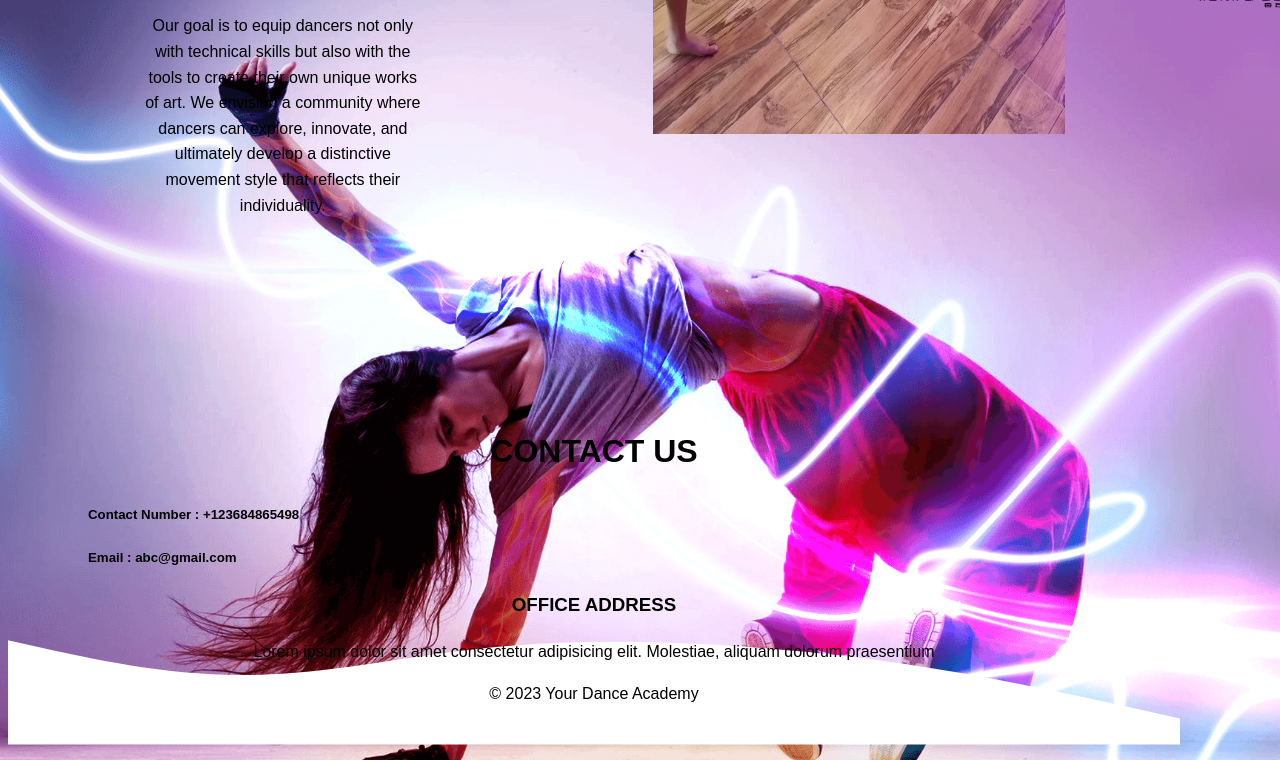
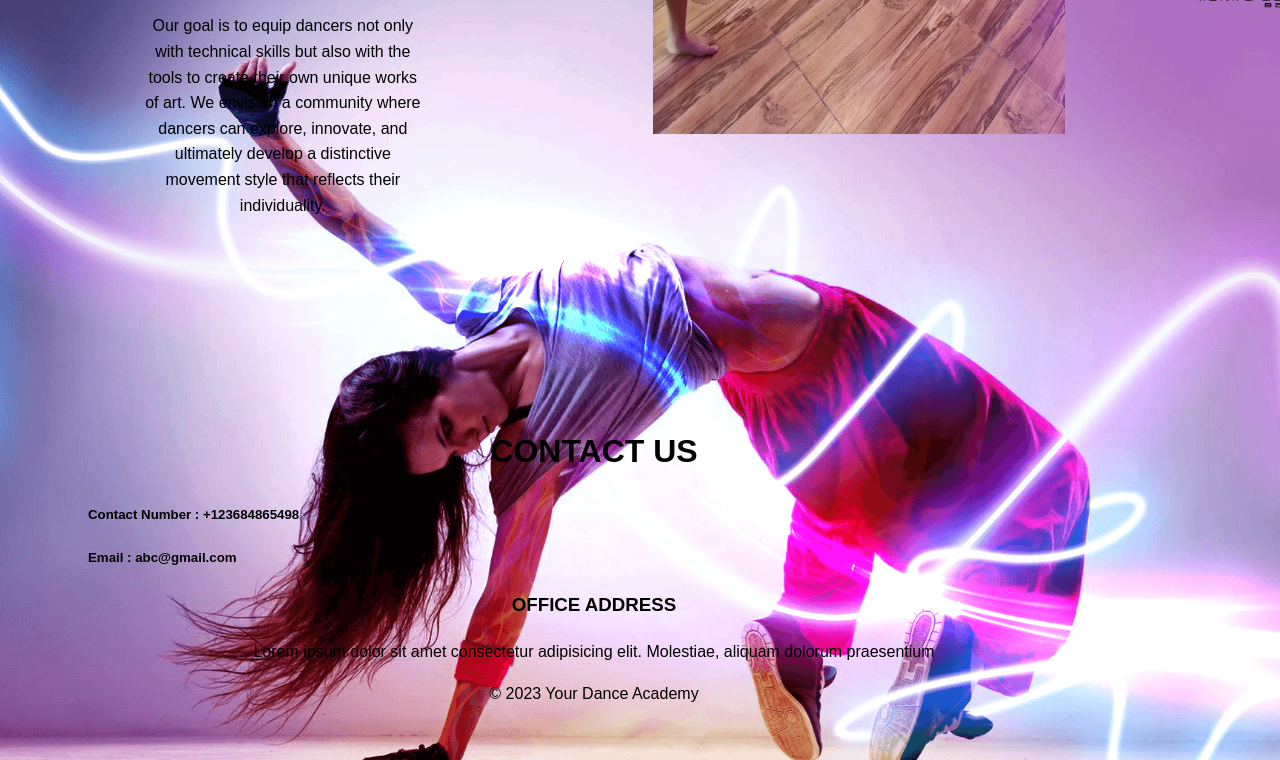
Before and after one commit to smritisingh110/DancingArena1, a plain HTML site: page index.html in a window 1280 px wide. Shown: the part 4809-5569 px from the top of the page. Drawn offline with Linux system fonts and the light colour scheme.

Commit message:
Add files via upload

```diff
--- a/index.html
+++ b/index.html
@@ -259,12 +259,7 @@
                 <p>&copy; 2023 Your Dance Academy</p>
             </div>
 
-            <div class="wave-svg">
-                <!-- SVG code for the wave -->
-                <svg xmlns="http://www.w3.org/2000/svg" viewBox="0 0 1440 320">
-                    <path fill="#ffffff" fill-opacity="1" d="M0,192L48,202.7C96,213,192,235,288,234.7C384,235,480,213,576,202.7C672,192,768,192,864,197.3C960,203,1056,213,1152,229.3C1248,245,1344,267,1392,277.3L1440,288L1440,320L1392,320C1344,320,1248,320,1152,320C1056,320,960,320,864,320C768,320,672,320,576,320C480,320,384,320,288,320C192,320,96,320,48,320L0,320Z"></path>
-                </svg>
-            </div>
+
         </footer>
 
     <script src="script.js"></script>
```
